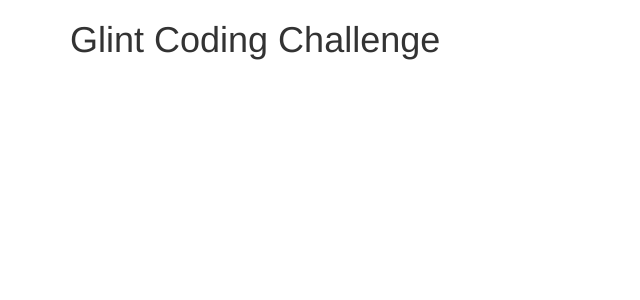
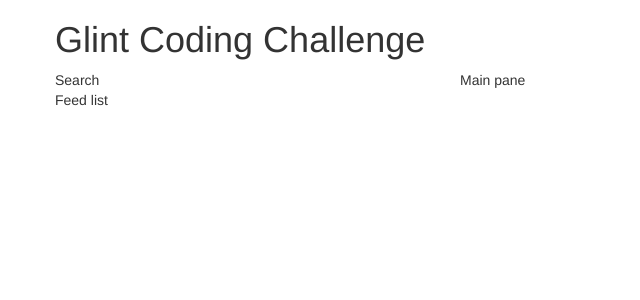
Before and after one commit to sengeezer/tnilg, a React (Create React App) app: page / in a window 1280 px wide. Shown: the top 300 px of the page, without its empty margins (0-640 px from the left). Built offline with nearby package versions, Linux system fonts and the light colour scheme.

Commit message:
Added Redux and grid

```diff
--- a/package.json
+++ b/package.json
@@ -7,7 +7,9 @@
     "react": "^16.2.0",
     "react-bootstrap": "^0.31.5",
     "react-dom": "^16.2.0",
-    "react-scripts": "1.0.17"
+    "react-redux": "^5.0.6",
+    "react-scripts": "1.0.17",
+    "redux": "^3.7.2"
   },
   "scripts": {
     "start": "react-scripts start",
--- a/src/App.js
+++ b/src/App.js
@@ -1,5 +1,5 @@
 import React, { Component } from 'react';
-import { Grid } from 'react-bootstrap';
+import { Grid, Row, Col } from 'react-bootstrap';
 import 'bootstrap/dist/css/bootstrap.css';
 import 'bootstrap/dist/css/bootstrap-theme.css';
 import './App.css';
@@ -9,7 +9,20 @@
     return (
       <div>
         <Grid>
-          <h1>Glint Coding Challenge</h1>
+          <Row>
+            <h1>Glint Coding Challenge</h1>
+          </Row>
+          <Row>
+            <Col xs={6} md={4}>
+              <Row>
+                Search
+              </Row>
+              <Row>
+                Feed list
+              </Row>
+            </Col>
+            <Col xs={12} md={8}>Main pane</Col>
+          </Row>
         </Grid>
       </div>
     );
```
Also changed, not shown: 1 other file (tests, documents, lock files or other folders).
